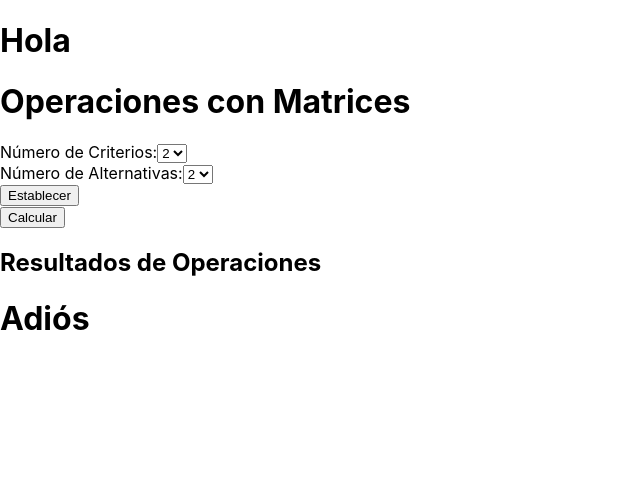
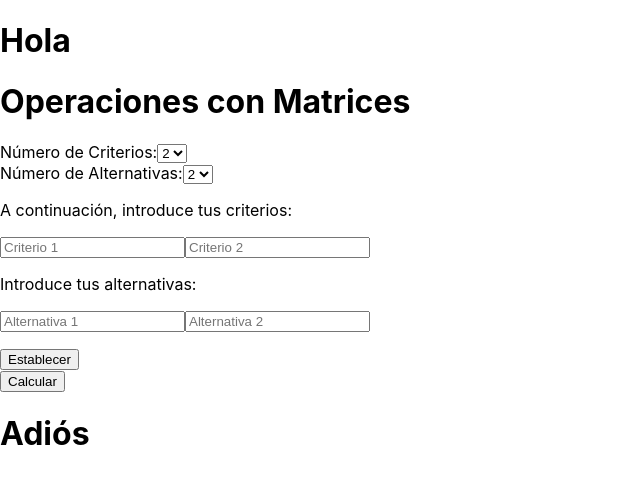
Before and after one commit to pacuellarp/Multi-criteria-decision-analysis-method, a React (Create React App) app: page / in a window 1280 px wide. Shown: the top 484 px of the page, without its empty margins (0-640 px from the left). Built offline with nearby package versions, Linux system fonts and the light colour scheme.

Commit message:
Criterias and alternatives done

```diff
--- a/src/components/ahp/ahp.js
+++ b/src/components/ahp/ahp.js
@@ -2,11 +2,16 @@ import React, { useState} from 'react';
 import Matrix from '../matrix/matrix.js';
 import { parseFraction } from '../matrix/matrix';
 import MatrixOperations from '../matrixOperations/matrixOperations';
+import CriterosAlternativas from '../criterosAlternativas/criterosAlternativas'
 
 const AHP = () => {
   const [numCriterios, setNumCriterios] = useState(2);
   const [numAlternativas, setNumAlternativas] = useState(2);
   const [matrices, setMatrices] = useState([]);
+  const [mostrarMatrixOperations, setMostrarMatrixOperations] = useState(false);
+  const [namesCriterios, setNamesCriterios] = useState([]);
+  const [namesAlternativas, setNamesAlternativas] = useState([]);
+  const [matricesTitles, setMatricesTitles] = useState('');
   let updatedMatrices =[]
 
 const handleMatrixUpdate = (updatedMatrix, matrixId) => {
@@ -50,6 +55,17 @@ const handleMatrixUpdate = (updatedMatrix, matrixId) => {
     );
 
     setMatrices([matrizPrincipal, ...matricesAlternativas]);
+    console.log(namesCriterios,namesAlternativas)
+
+    const matrizPrincipalTitle = 'Matriz de comparación de criterios';
+
+    // Genera títulos para las matrices de valoraciones de cada criterio
+    const criteriosTitles = namesCriterios.map((criterio) => {
+      return `Matriz de valoraciones para ${criterio}`;
+    });
+
+    // Establece el título de la matriz principal y los títulos de las matrices de valoraciones
+    setMatricesTitles([matrizPrincipalTitle, ...criteriosTitles]);
   };
 
   const handleCalcularClick = () => {
@@ -63,6 +79,7 @@ const handleMatrixUpdate = (updatedMatrix, matrixId) => {
     console.log(updatedMatrices);
     setMatrices(updatedMatrices)
     console.log(matrices);
+    setMostrarMatrixOperations(true);
   };
 
   return (
@@ -88,21 +105,22 @@ const handleMatrixUpdate = (updatedMatrix, matrixId) => {
           ))}
         </select>
       </div>
+      <CriterosAlternativas numAlternativas={numAlternativas} numCriterios={numCriterios} setNamesCriterios={setNamesCriterios} setNamesAlternativas={setNamesAlternativas}/>
       <div>
         <button onClick={handleEstablecerClick}>Establecer</button>
       </div>
       <div>
         {matrices.map((matrix, index) => (
           <div key={index}>
-            <h2>Matriz {index + 1}</h2>
-            <Matrix size={matrix.length} id={index === 0 ? 'comCri' : `comAlt${index}`} onUpdate={(updatedMatrix) => handleMatrixUpdate(updatedMatrix, index === 0 ? 'comCri' : `comAlt${index}`)} />
+            <h2>{matricesTitles[index]}</h2>
+            <Matrix size={matrix.length} id={index === 0 ? 'comCri' : `comAlt${index}`} namesCriterios={namesCriterios} namesAlternativas={namesAlternativas} onUpdate={(updatedMatrix) => handleMatrixUpdate(updatedMatrix, index === 0 ? 'comCri' : `comAlt${index}`)} />
           </div>
         ))}
       </div>
       <div>
         <button onClick={handleCalcularClick}>Calcular</button>
       </div>
-      <MatrixOperations matrices={matrices} /> {/* Pasa las matrices a MatrixOperations */}
+      {mostrarMatrixOperations && <MatrixOperations matrices={matrices} />} {/* Pasa las matrices a MatrixOperations */}
     </div>
   );
 };
--- /dev/null
+++ b/src/components/criterosAlternativas/criterosAlternativas.js
@@ -0,0 +1,72 @@
+import React from 'react';
+
+const CriterosAlternativas = ({numCriterios,numAlternativas,setNamesCriterios,setNamesAlternativas}) => {
+
+    const input = ['cri', 'alt']
+    const generateUniqueId = (input,cuenta) => `${input}${cuenta + 1}`;
+
+    // Función para manejar cambios en los inputs
+    const handleInputChange = () => {
+        for(let i=0;i<criteriosId.length;i++){
+            const inputElement = document.getElementById(criteriosId[i]);
+            criteriosNombre[i]=inputElement.value
+        }
+        for(let i=0;i<alternativasId.length;i++){
+            const inputElement = document.getElementById(alternativasId[i]);
+            alternativasNombre[i]=inputElement.value
+        }
+
+        setNamesCriterios(criteriosNombre);
+        setNamesAlternativas(alternativasNombre);
+    };
+
+    // Genera los inputs y sus IDs dinámicamente
+    const criterios = [];
+    const alternativas = [];
+    const criteriosId = [];
+    const alternativasId = [];
+    const criteriosNombre = [];
+    const alternativasNombre = [];
+
+
+
+    for (let i = 0; i < numCriterios; i++) {
+        const criterioId = generateUniqueId(input[0],i);
+        criteriosId.push(criterioId)
+        criterios.push(
+        <input
+            key={criterioId} // Asegura que cada input tenga una clave única
+            type="text"
+            id={criterioId}
+            onChange={(e) => handleInputChange(e, i)}
+            placeholder={`Criterio ${i + 1}`}
+        />
+        );
+    }
+
+    for (let i = 0; i < numAlternativas; i++) {
+        const alternativaId = generateUniqueId(input[1],i);
+        alternativasId.push( alternativaId)
+        alternativas.push(
+        <input
+            key={alternativaId} // Asegura que cada input tenga una clave única
+            type="text"
+            id={alternativaId}
+            onChange={(e) => handleInputChange(e, i)}
+            placeholder={`Alternativa ${i + 1}`}
+        />
+        );
+    }
+
+
+    return (
+    <div>
+        <p>A continuación, introduce tus criterios:</p>
+        <p>{criterios}</p>
+        <p>Introduce tus alternativas:</p>
+        <p>{alternativas}</p>
+    </div>
+    );
+};
+
+export default CriterosAlternativas;
--- a/src/components/matrix/matrix.js
+++ b/src/components/matrix/matrix.js
@@ -14,7 +14,7 @@ export const parseFraction = (fraction) => {
 };
 
 
-const Matrix = ({ size, id, onUpdate }) => {
+const Matrix = ({ size, id, onUpdate, namesCriterios,namesAlternativas }) => {
   const [matrix, setMatrix] = useState(
     Array.from({ length: size }, (_, rowIndex) =>
       Array.from({ length: size }, (_, colIndex) =>
--- a/src/components/matrixOperations/matrixOperations.js
+++ b/src/components/matrixOperations/matrixOperations.js
@@ -1,8 +1,21 @@
 import React from 'react';
 
 const MatrixOperations = ({ matrices }) => {
+
   // Realiza operaciones matemáticas con las matrices y muestra los resultados
   // Este código dependerá de las operaciones que desees realizar
+  const sumaVectores = (vec1,vec2) =>{
+    let res=0;
+    for (let i=0;i<vec1.length;i++){
+      res=res+vec1[i]+vec2[i];
+    }
+    return res;
+  }
+
+  let suma = 0;
+  suma=sumaVectores(matrices[1][0],matrices[2][0]);
+  console.log(suma);
+
   console.log(matrices);
   return (
     <div>
```
